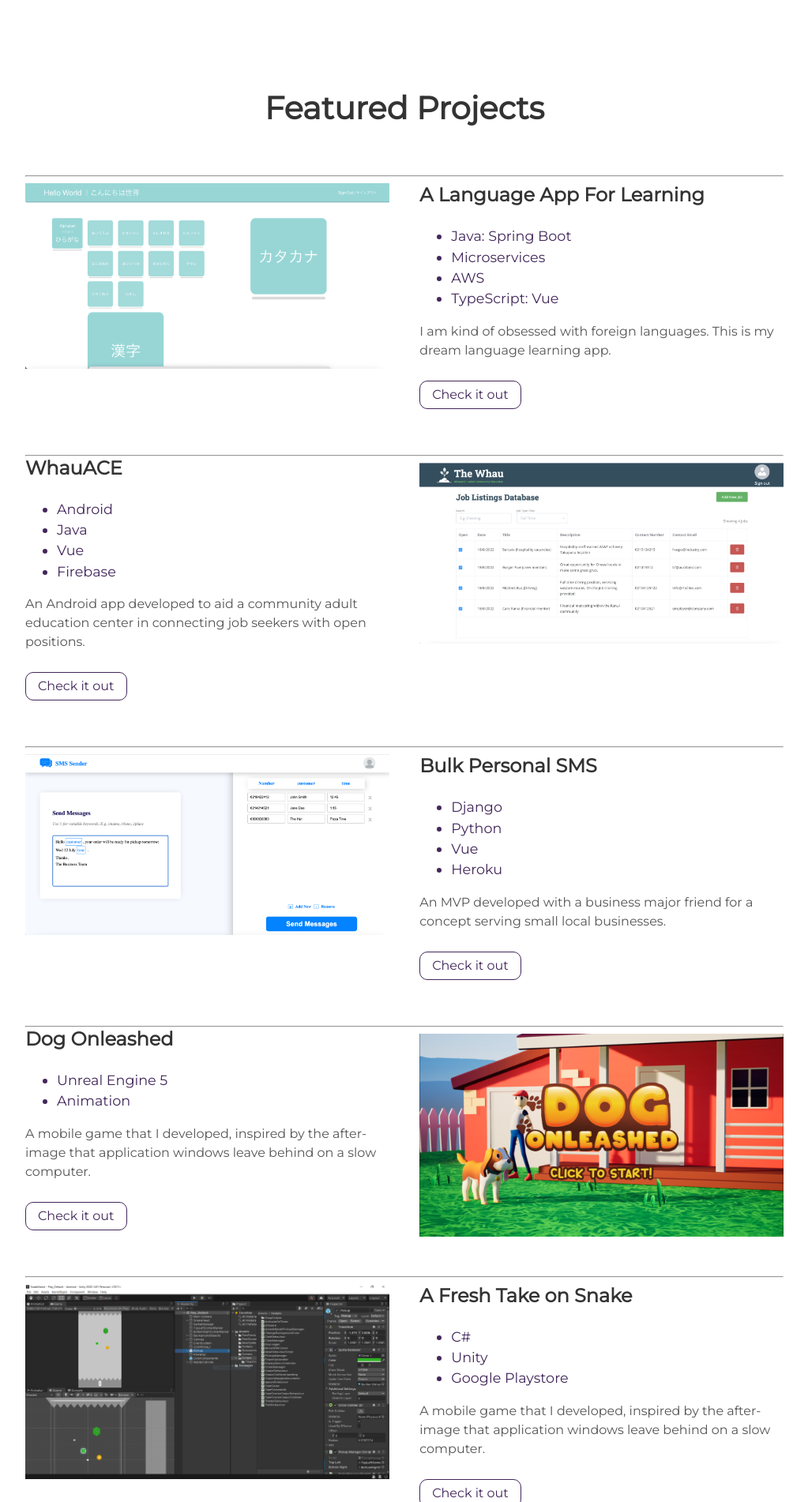
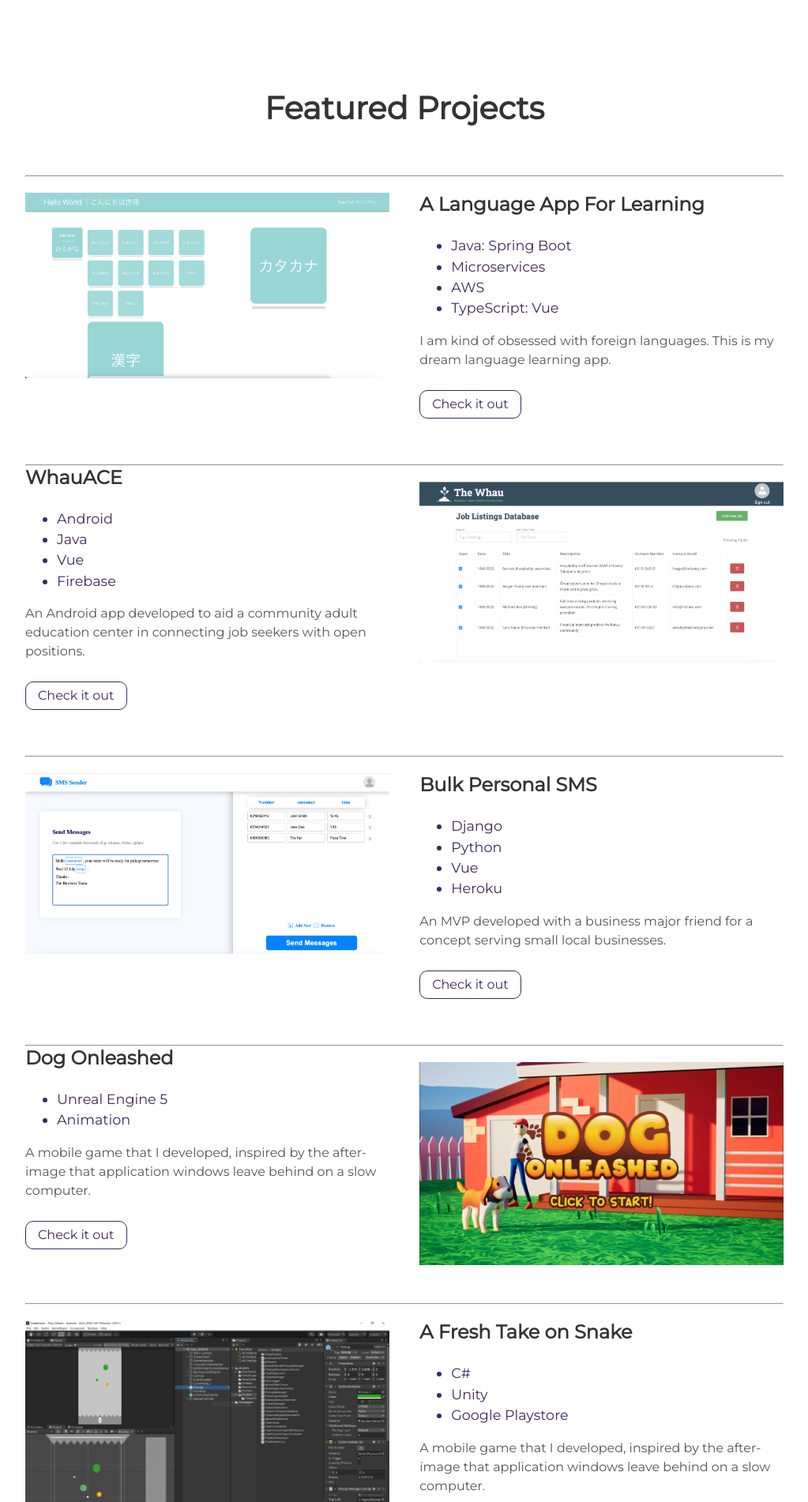
Before and after one commit to ThatRandomCoderNZ/githubPage, a Jekyll site: the page built from index.html, in a window 1280 px wide. Shown: the part 1741-3643 px from the top of the page at 79% size, without its empty margins (128-1151 px from the left). Built offline with Jekyll 4.4.1, drawn with Linux system fonts in a browser that asks for light colours.

Commit message:
cannot update sass so updating directly

```diff
--- a/_includes/projects.html
+++ b/_includes/projects.html
@@ -8,7 +8,7 @@
 {% for project in site.projects %}
   {% assign alternation = forloop.index | modulo: 2 %}
     <div class="user-projects">
-      <hr class="project-divider"/>
+      <hr class="project-divider" style="margin-bottom: 20px;"/>
       <div class="{% if alternation == 0 %} images-right {% else %}images-left{% endif %}">
         <img alt="{{project.thumbnail-alt}}" src="{{ "{{project.thumbnail}}" | prepend: site.baseurl }}" />
       </div>
```
